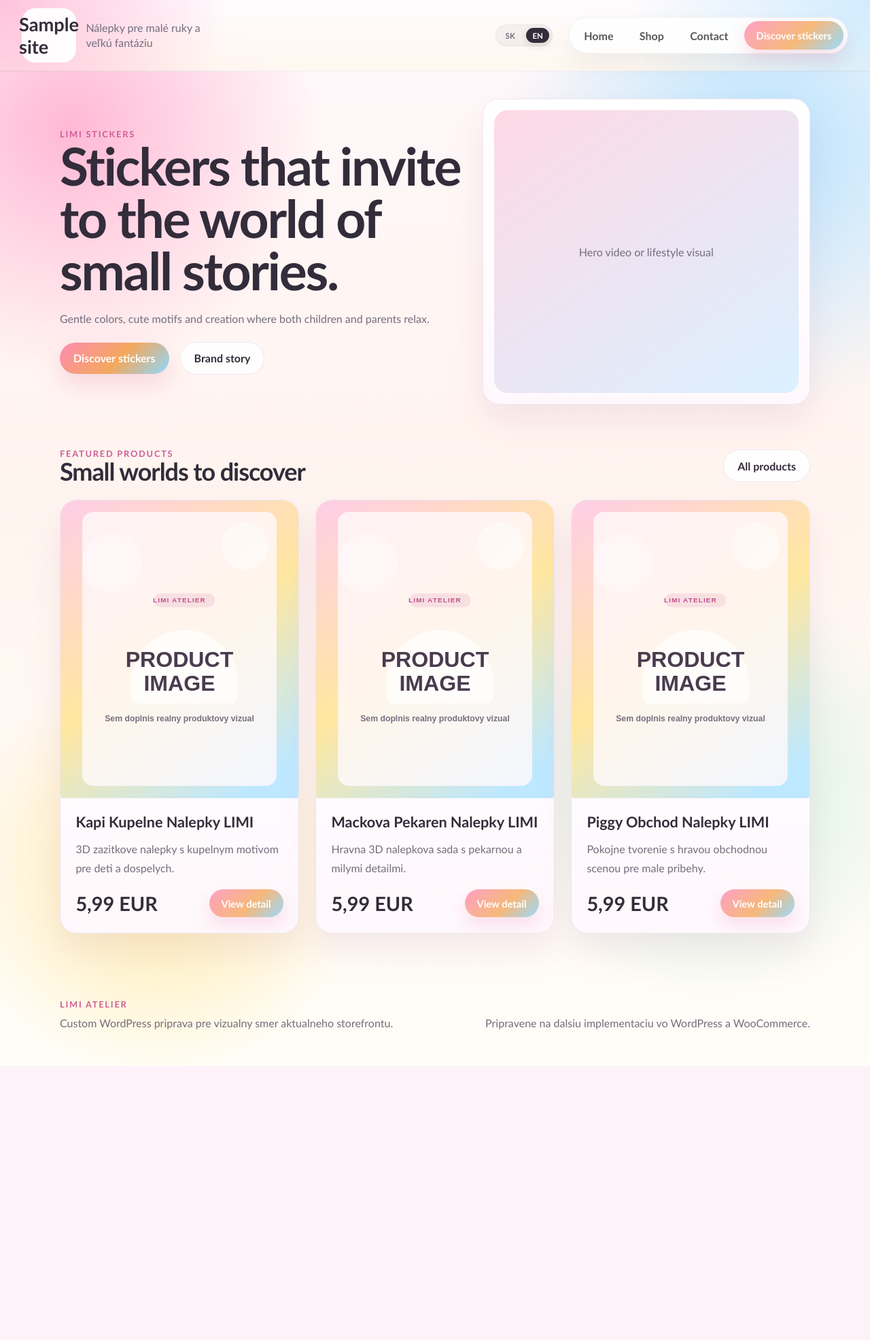
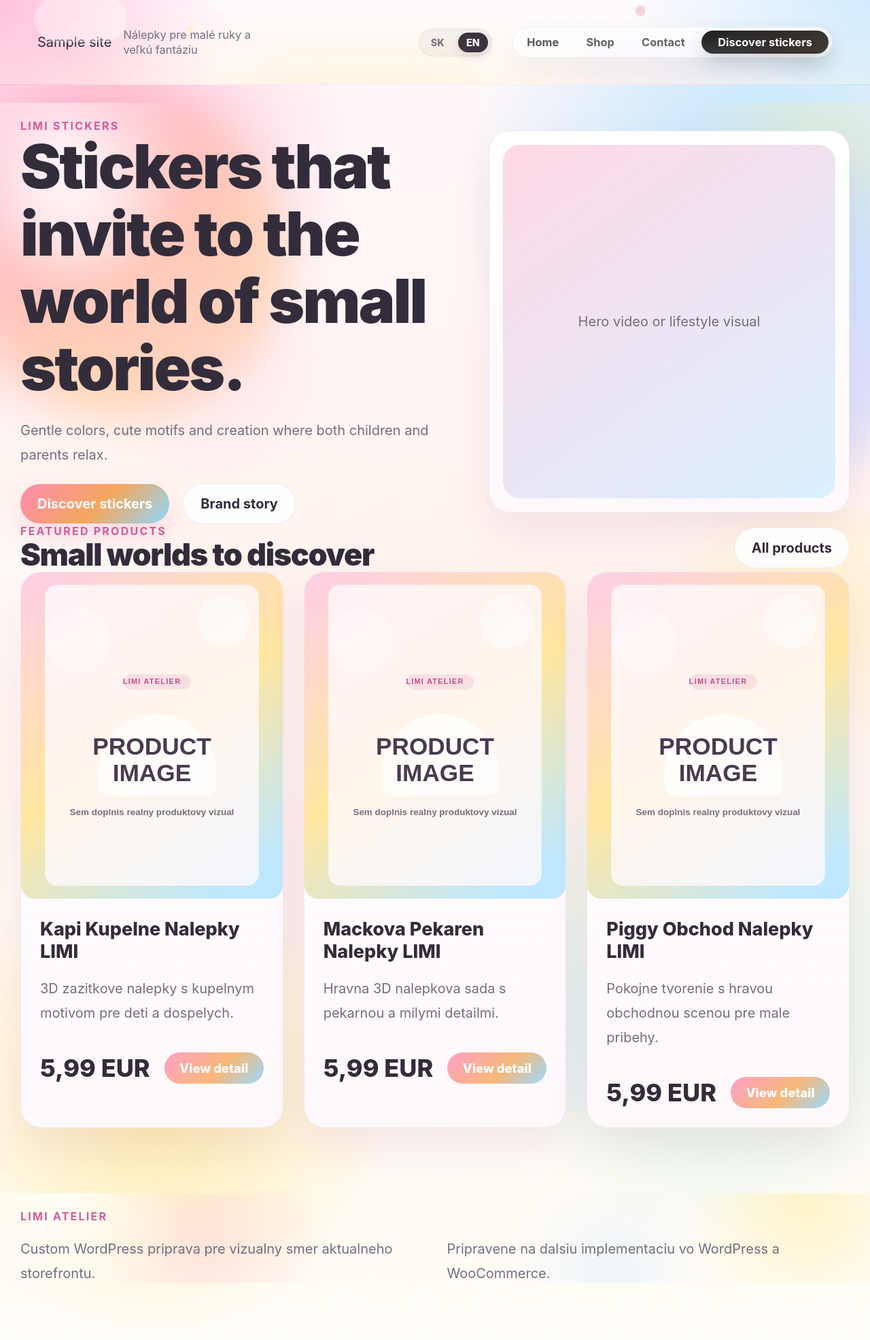
Before and after one commit to karoljancik/limi-shop, a WordPress theme: template wordpress-limi-prep/theme/limi-atelier/front-page.php in a window 1280 px wide. Shown: the whole page at 68% size. Before the commit the page ends 1539 px from the top, so only its background shows below. Run offline with PHP 8.4 and a stand-in for WordPress, Linux system fonts and the light colour scheme; the site name, menu and one post (Sample post) are stand-ins, and other content is empty; some libraries are stand-ins or nearby versions.

Commit message:
design: achieve 1:1 parity between Next.js and WordPress frontend

```diff
--- a/wordpress-limi-prep/theme/limi-atelier/assets/css/theme.css
+++ b/wordpress-limi-prep/theme/limi-atelier/assets/css/theme.css
@@ -11,7 +11,6 @@
   --accent-lavender: #ddd1ff;
   --line: rgba(70, 42, 86, 0.09);
   --radius-xl: 1.5rem;
-  --shadow-card: 0 24px 48px rgba(192, 138, 176, 0.16);
 }
 
 *,
@@ -25,16 +24,59 @@ html {
 }
 
 body {
+  position: relative;
   margin: 0;
   color: var(--foreground);
-  font-family: "Trebuchet MS", Arial, sans-serif;
+  font-family: -apple-system, BlinkMacSystemFont, "Segoe UI", Roboto, Helvetica, Arial, sans-serif;
   background:
     radial-gradient(circle at 8% 12%, rgba(255, 181, 211, 0.95), transparent 20%),
     radial-gradient(circle at 88% 14%, rgba(181, 227, 255, 0.95), transparent 22%),
     radial-gradient(circle at 18% 82%, rgba(255, 231, 144, 0.72), transparent 18%),
     radial-gradient(circle at 82% 74%, rgba(201, 243, 223, 0.85), transparent 20%),
     linear-gradient(180deg, #fff8fb 0%, #fff4ef 42%, #fffdf7 100%);
+  zoom: 1.25;
   overflow-x: clip;
+}
+
+body::before,
+body::after {
+  content: "";
+  position: fixed;
+  inset: auto;
+  border-radius: 999px;
+  pointer-events: none;
+  filter: blur(24px);
+  opacity: 0.75;
+  z-index: -1;
+  animation: float-drift 14s ease-in-out infinite;
+}
+
+body::before {
+  top: 6rem;
+  left: -3rem;
+  width: 24rem;
+  height: 24rem;
+  background:
+    radial-gradient(circle at 36% 34%, rgba(255, 255, 255, 0.96), rgba(255, 255, 255, 0) 30%),
+    linear-gradient(145deg, rgba(255, 161, 201, 0.95), rgba(255, 224, 126, 0.82));
+}
+
+body::after {
+  right: -4rem;
+  bottom: 4rem;
+  width: 26rem;
+  height: 26rem;
+  background:
+    radial-gradient(circle at 42% 35%, rgba(255, 255, 255, 0.96), rgba(255, 255, 255, 0) 28%),
+    linear-gradient(145deg, rgba(183, 239, 255, 0.92), rgba(223, 209, 255, 0.88));
+  animation-duration: 18s;
+  animation-direction: alternate;
+}
+
+@keyframes float-drift {
+  0%, 100% { transform: translate(0, 0) rotate(0deg); }
+  33% { transform: translate(2% 4%) rotate(2deg); }
+  66% { transform: translate(-1%, 2%) rotate(-1deg); }
 }
 
 a {
@@ -52,9 +94,25 @@ img {
 }
 
 .page-shell {
+  position: relative;
   width: min(100%, 72rem);
   margin-inline: auto;
   padding-inline: 1.5rem;
+}
+
+/* Floating blobs on pages */
+.page-shell::before {
+  content: "";
+  position: absolute;
+  inset: -1.2rem -0.5rem auto;
+  height: 100%;
+  background:
+    radial-gradient(circle at 8% 14%, rgba(255, 255, 255, 0.78), transparent 15%),
+    radial-gradient(circle at 92% 18%, rgba(255, 239, 170, 0.56), transparent 15%),
+    radial-gradient(circle at 70% 88%, rgba(223, 238, 255, 0.5), transparent 16%),
+    radial-gradient(circle at 24% 62%, rgba(255, 194, 219, 0.35), transparent 18%);
+  pointer-events: none;
+  z-index: -1;
 }
 
 .page-spacing {
@@ -65,21 +123,13 @@ img {
   padding-top: 1.5rem;
 }
 
-.space-y-16 > * + * {
-  margin-top: 4rem;
-}
-
-.section-stack > * + * {
-  margin-top: 1.5rem;
-}
-
 .card {
   border: 1px solid var(--line);
   background:
     linear-gradient(180deg, rgba(255, 255, 255, 0.96), rgba(255, 247, 252, 0.84)),
     var(--surface);
   border-radius: var(--radius-xl);
-  box-shadow: var(--shadow-card), inset 0 1px 0 rgba(255, 255, 255, 0.78);
+  box-shadow: 0 24px 48px rgba(192, 138, 176, 0.16), inset 0 1px 0 rgba(255, 255, 255, 0.78);
   backdrop-filter: blur(18px);
 }
 
@@ -121,20 +179,22 @@ img {
   font-weight: 700;
 }
 
-.product-card__info-link,
-.site-header__cta {
-  background: linear-gradient(135deg, rgba(255, 153, 193, 0.92), rgba(246, 179, 110, 0.92) 56%, rgba(144, 216, 255, 0.92));
-  color: #fff;
-  padding: 0.72rem 1.12rem;
-  font-size: 0.92rem;
-  font-weight: 800;
-  box-shadow: 0 12px 24px rgba(235, 140, 176, 0.24);
+.btn-soft {
+  min-height: 3.2rem;
+  background: linear-gradient(180deg, rgba(255, 255, 255, 0.98), rgba(255, 245, 250, 0.92));
+  box-shadow: 0 14px 28px rgba(194, 159, 198, 0.14), inset 0 1px 0 rgba(255, 255, 255, 0.9);
+}
+
+.btn-soft:hover {
+  transform: translateY(-1px);
+  box-shadow: 0 18px 34px rgba(194, 159, 198, 0.18), inset 0 1px 0 rgba(255, 255, 255, 0.95);
 }
 
 .site-header {
   position: sticky;
   top: 0;
   z-index: 40;
+  overflow: clip;
   border-bottom: 1px solid rgba(23, 23, 23, 0.06);
   background:
     radial-gradient(circle at top left, rgba(255, 183, 213, 0.82), transparent 26%),
@@ -143,11 +203,105 @@ img {
   backdrop-filter: blur(14px);
 }
 
+.site-header::after {
+  content: "";
+  position: absolute;
+  inset: auto 12% -2.4rem auto;
+  height: 4rem;
+  width: 14rem;
+  border-radius: 999px;
+  background: rgba(229, 220, 255, 0.36);
+  filter: blur(34px);
+  pointer-events: none;
+}
+
+.site-header__glow {
+  position: absolute;
+  inset: auto auto -2.8rem 28%;
+  height: 5.5rem;
+  width: 18rem;
+  border-radius: 999px;
+  background: rgba(255, 230, 166, 0.34);
+  filter: blur(38px);
+  pointer-events: none;
+  animation: sparkle-pulse 7s ease-in-out infinite;
+}
+
+@keyframes sparkle-pulse {
+  0%, 100% { opacity: 0.5; transform: scale(1); }
+  50% { opacity: 1; transform: scale(1.05); }
+}
+
+.site-header__cloud,
+.site-header__bubble,
+.site-header__sparkle {
+  position: absolute;
+  pointer-events: none;
+}
+
+.site-header__cloud {
+  height: 3.4rem;
+  width: 6.8rem;
+  border-radius: 999px;
+  background: rgba(255, 255, 255, 0.84);
+  border: 1px solid rgba(23, 23, 23, 0.03);
+  box-shadow: 0 20px 35px rgba(0, 0, 0, 0.05);
+  animation: cloud-bob 10s ease-in-out infinite;
+}
+
+@keyframes cloud-bob {
+  0%, 100% { transform: translateY(0); }
+  50% { transform: translateY(-0.5rem); }
+}
+
+.site-header__cloud--left {
+  left: 4%;
+  top: 0.1rem;
+  opacity: 0.42;
+}
+
+.site-header__bubble {
+  border-radius: 999px;
+  background: rgba(241, 196, 206, 0.75);
+  box-shadow: inset 0 1px 0 rgba(255, 255, 255, 0.6);
+  animation: bubble-float 8s ease-in-out infinite;
+}
+
+@keyframes bubble-float {
+  0%, 100% { transform: translate(0, 0); }
+  50% { transform: translate(0.5rem, -0.5rem); }
+}
+
+.site-header__bubble--peach {
+  top: 0.5rem;
+  right: 26%;
+  height: 0.78rem;
+  width: 0.78rem;
+}
+
+.site-header__sparkle {
+  height: 1.1rem;
+  width: 1.1rem;
+  background: rgba(255, 230, 166, 0.7);
+  clip-path: polygon(50% 0%, 62% 38%, 100% 50%, 62% 62%, 50% 100%, 38% 62%, 0% 50%, 38% 38%);
+  animation: sparkle-twinkle 5.4s ease-in-out infinite;
+}
+
+@keyframes sparkle-twinkle {
+  0%, 100% { opacity: 0.3; transform: scale(0.8) rotate(0deg); }
+  50% { opacity: 1; transform: scale(1.1) rotate(45deg); }
+}
+
+.site-header__sparkle--left {
+  left: 21%;
+  top: 1.65rem;
+}
+
 .site-header__inner {
   width: min(100%, 92rem);
-  min-height: 6rem;
+  min-height: 6.2rem;
   margin-inline: auto;
-  padding: 0.75rem 2rem;
+  padding: 0.5rem 2.75rem;
   display: flex;
   align-items: center;
   justify-content: space-between;
@@ -157,48 +311,20 @@ img {
 .site-header__brand {
   display: flex;
   align-items: center;
-  gap: 0.9rem;
+  gap: 0.85rem;
   min-width: 0;
 }
 
-.site-header__logo,
-.site-header__logo-text {
-  display: inline-flex;
-  align-items: center;
-  justify-content: center;
-  width: 5rem;
-  height: 5rem;
-  border-radius: 1.25rem;
-  background: rgba(255, 255, 255, 0.95);
-  font-size: 1.7rem;
-  font-weight: 900;
+.site-header__logo {
+  height: 5.2rem;
+  width: auto;
 }
 
 .site-header__brand-text {
-  max-width: 12rem;
+  max-width: 10.5rem;
+  font-size: 0.82rem;
   line-height: 1.35;
   color: var(--muted);
-}
-
-.site-header__nav {
-  display: flex;
-  align-items: center;
-  gap: 0.5rem;
-  padding: 0.35rem;
-  border-radius: 999px;
-  border: 1px solid rgba(23, 23, 23, 0.06);
-  background: rgba(255, 255, 255, 0.88);
-  box-shadow: 0 18px 36px rgba(0, 0, 0, 0.05);
-}
-
-.site-header__nav-link {
-  padding: 0.6rem 0.95rem;
-  color: rgba(23, 23, 23, 0.72);
-  font-weight: 700;
-}
-
-.site-header__nav-link:hover {
-  background: rgba(241, 196, 206, 0.3);
 }
 
 .site-header__nav-wrapper {
@@ -233,11 +359,36 @@ img {
   box-shadow: 0 4px 12px rgba(0, 0, 0, 0.12);
 }
 
-@media (max-width: 900px) {
-  .site-header__nav-wrapper {
-    flex-direction: column;
-    gap: 0.8rem;
-  }
+.site-header__nav {
+  display: flex;
+  align-items: center;
+  gap: 0.45rem;
+  padding: 0.25rem;
+  border-radius: 999px;
+  border: 1px solid rgba(23, 23, 23, 0.06);
+  background: rgba(255, 255, 255, 0.88);
+  box-shadow: 0 18px 36px rgba(0, 0, 0, 0.05);
+}
+
+.site-header__nav-link {
+  padding: 0.36rem 0.78rem;
+  color: rgba(23, 23, 23, 0.72);
+  font-size: 0.82rem;
+  font-weight: 700;
+}
+
+.site-header__nav-link:hover {
+  background: rgba(241, 196, 206, 0.3);
+  color: var(--foreground);
+}
+
+.site-header__cta {
+  background: linear-gradient(135deg, #171717, #413b36);
+  color: #fff !important;
+  padding: 0.36rem 1.2rem;
+  font-size: 0.82rem;
+  font-weight: 700;
+  box-shadow: 0 10px 24px rgba(23, 23, 23, 0.2);
 }
 
 .hero-grid,
@@ -260,13 +411,13 @@ img {
 .section-title,
 .product-detail-title {
   margin: 0;
-  line-height: 1;
+  line-height: 1.1;
   letter-spacing: -0.03em;
   font-weight: 900;
 }
 
 .hero-title {
-  font-size: clamp(3rem, 6vw, 5.5rem);
+  font-size: clamp(3rem, 6vw, 4.5rem);
 }
 
 .section-title {
@@ -318,14 +469,6 @@ img {
 .product-grid {
   display: grid;
   gap: 1.5rem;
-}
-
-.product-grid--home {
-  grid-template-columns: repeat(3, minmax(0, 1fr));
-}
-
-.product-grid--shop,
-.woocommerce-limi-grid {
   grid-template-columns: repeat(3, minmax(0, 1fr));
 }
 
@@ -341,6 +484,7 @@ img {
   height: auto;
   aspect-ratio: 4/5;
   object-fit: cover;
+  border-radius: 1rem;
 }
 
 .product-card__body,
@@ -356,10 +500,6 @@ img {
   font-weight: 800;
 }
 
-.product-card__description {
-  margin: 0.8rem 0 0;
-}
-
 .product-card__price,
 .product-detail-price {
   margin: 0;
@@ -371,6 +511,14 @@ img {
   justify-content: space-between;
   margin-top: auto;
   padding-top: 1rem;
+}
+
+.product-card__info-link {
+  background: linear-gradient(135deg, rgba(255, 153, 193, 0.92), rgba(246, 179, 110, 0.92) 56%, rgba(144, 216, 255, 0.92));
+  color: #fff !important;
+  padding: 0.6rem 1.12rem;
+  font-size: 0.92rem;
+  font-weight: 800;
 }
 
 .back-link {
@@ -560,52 +687,37 @@ img {
   gap: 1rem;
 }
 
-.site-footer__text,
-.site-footer__muted {
-  margin: 0.4rem 0 0;
-}
+/* Responsive adjustments */
+@media (max-width: 960px) {
+  .site-header__inner {
+    padding-inline: 1.25rem;
+  }
 
-@media (max-width: 1100px) {
-  .product-grid--home,
-  .product-grid--shop,
-  .woocommerce-limi-grid {
-    grid-template-columns: repeat(2, minmax(0, 1fr));
-  }
+  .site-header__brand-text { display: none; }
 }
 
 @media (max-width: 900px) {
   .hero-grid,
   .product-detail-layout,
   .product-story__grid,
-  .story-hero,
-  .story-panels,
-  .contact-layout,
-  .section-heading {
+  .section-heading,
+  .product-gallery__intro {
     grid-template-columns: 1fr;
-    flex-direction: column;
-    align-items: stretch;
   }
 
-  .section-heading {
-    display: flex;
+  .site-header__nav-wrapper {
+    flex-direction: column;
+    gap: 0.8rem;
   }
 }
 
 @media (max-width: 700px) {
-  .site-header__inner,
-  .site-header__nav,
-  .site-footer__inner {
-    flex-direction: column;
-    align-items: stretch;
+  .product-grid {
+    grid-template-columns: 1fr;
   }
 
   .site-header__nav {
-    border-radius: 1.5rem;
-  }
-
-  .product-grid--home,
-  .product-grid--shop,
-  .woocommerce-limi-grid {
-    grid-template-columns: 1fr;
+    flex-wrap: wrap;
+    justify-content: center;
   }
 }
--- a/wordpress-limi-prep/theme/limi-atelier/header.php
+++ b/wordpress-limi-prep/theme/limi-atelier/header.php
@@ -22,6 +22,12 @@ $contact_url = limi_atelier_get_page_url_by_title('Kontakt', '/kontakt/');
 ?>
 
 <header class="site-header">
+    <!-- Design Decorations -->
+    <div class="site-header__glow"></div>
+    <div class="site-header__cloud site-header__cloud--left"></div>
+    <div class="site-header__bubble site-header__bubble--peach"></div>
+    <div class="site-header__sparkle site-header__sparkle--left"></div>
+
     <div class="site-header__inner">
         <a class="site-header__brand" href="<?php echo esc_url($home_url); ?>">
             <?php echo limi_atelier_get_logo_markup(); ?>
```
Also changed, not shown: other parts of wordpress-limi-prep/theme/limi-atelier/assets/css/theme.css (+25 -38 lines), wordpress-limi-prep/theme/limi-atelier/single-product.php (+42 -13 lines).
